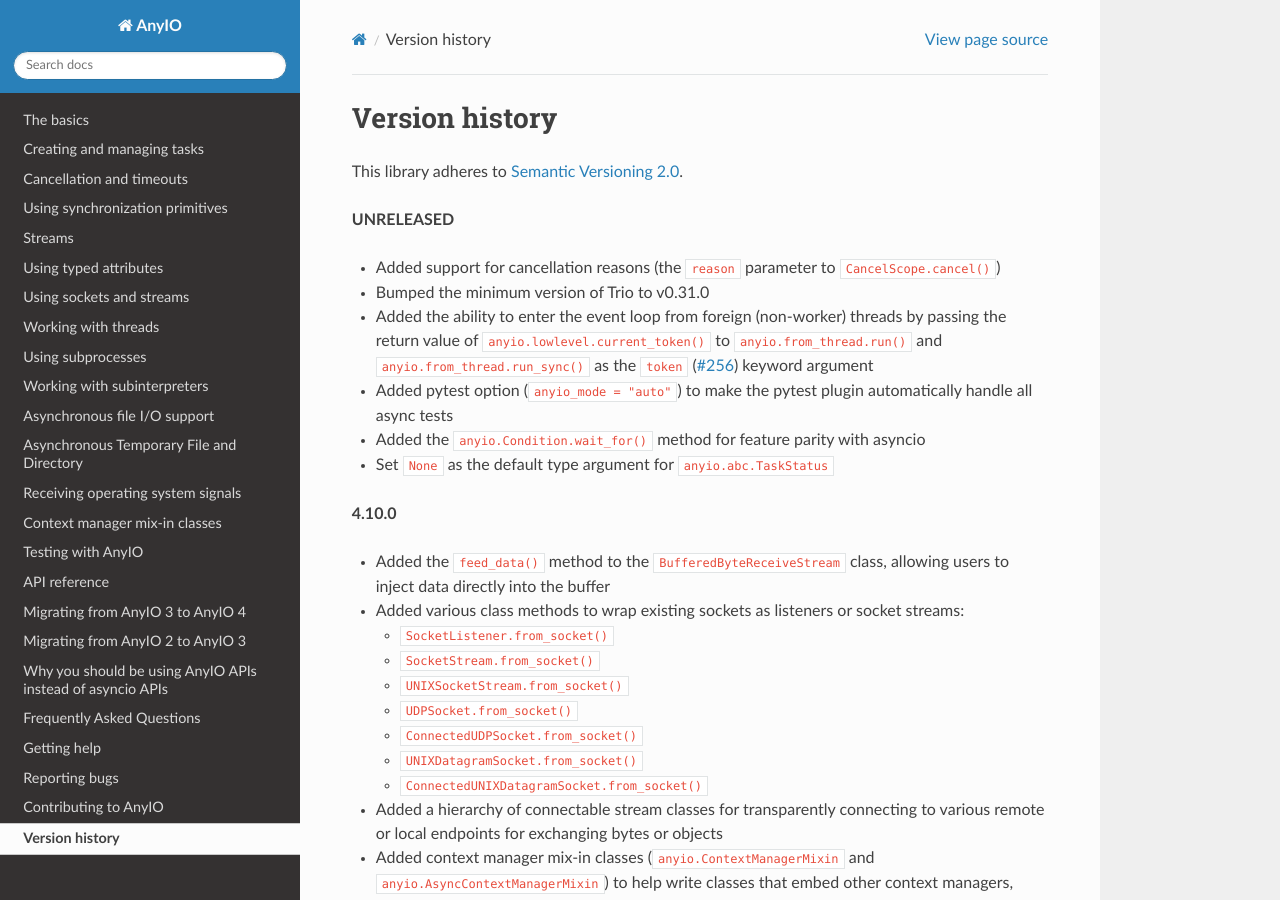
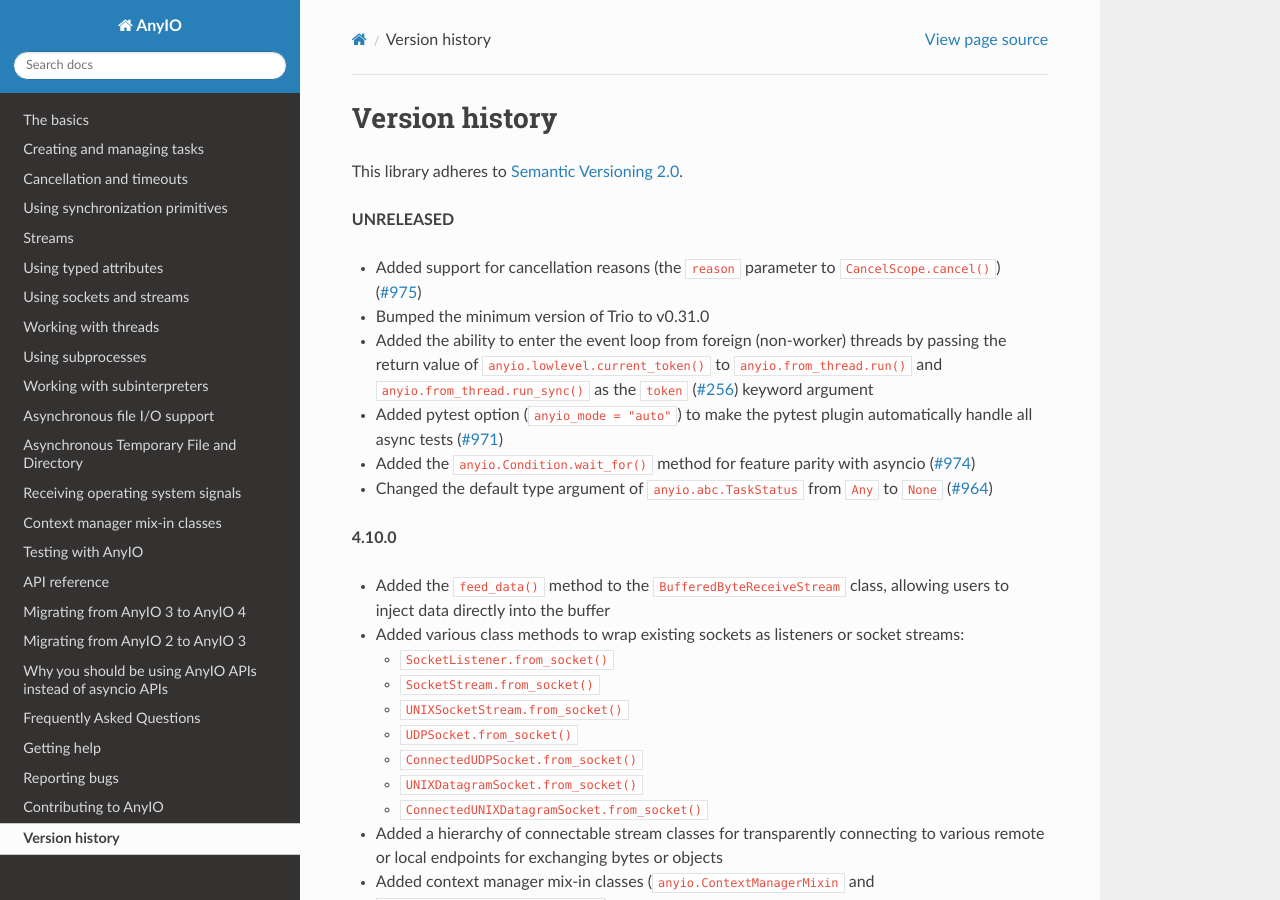
Before and after one commit to agronholm/anyio, a Sphinx documentation site: the page built from docs/versionhistory.rst, in a window 1280 px wide and 900 px high. Built offline with Sphinx 7.4.7 and the Read the Docs theme 3.1.0, drawn with Linux system fonts in a browser that asks for light colours; the version number could not be read and is left out.

Commit message:
Reworded a changelog entry and added PR links to others

```diff
--- a/docs/versionhistory.rst
+++ b/docs/versionhistory.rst
@@ -7,6 +7,7 @@ This library adheres to `Semantic Versioning 2.0 <http://semver.org/>`_.
 
 - Added support for cancellation reasons (the ``reason`` parameter to
   ``CancelScope.cancel()``)
+  (`#975 <https://github.com/agronholm/anyio/pull/975>`_)
 - Bumped the minimum version of Trio to v0.31.0
 - Added the ability to enter the event loop from foreign (non-worker) threads by
   passing the return value of ``anyio.lowlevel.current_token()`` to
@@ -15,8 +16,11 @@ This library adheres to `Semantic Versioning 2.0 <http://semver.org/>`_.
   keyword argument
 - Added pytest option (``anyio_mode = "auto"``) to make the pytest plugin automatically
   handle all async tests
+  (`#971 <https://github.com/agronholm/anyio/pull/971>`_)
 - Added the ``anyio.Condition.wait_for()`` method for feature parity with asyncio
-- Set ``None`` as the default type argument for ``anyio.abc.TaskStatus``
+  (`#974 <https://github.com/agronholm/anyio/pull/974>`_)
+- Changed the default type argument of ``anyio.abc.TaskStatus`` from ``Any`` to ``None``
+  (`#964 <https://github.com/agronholm/anyio/pull/964>`_)
 
 **4.10.0**
 
```
